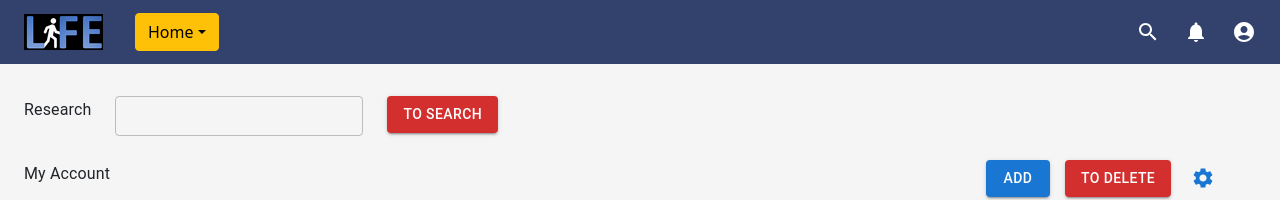
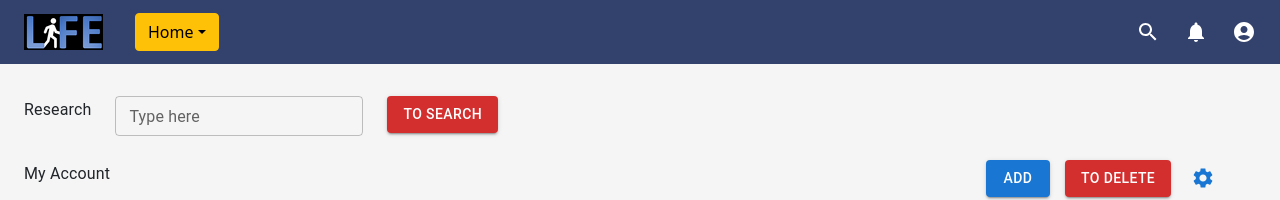
Before and after one commit to ranafaraznaru/DemoProject, a React (Create React App) app: page /myaccount in a window 1280 px wide. Shown: the top 200 px of the page. Built offline with nearby package versions, Linux system fonts and the light colour scheme.

Commit message:
textfield

```diff
--- a/src/Components/MyAccount.js
+++ b/src/Components/MyAccount.js
@@ -2,19 +2,23 @@ import React from "react";
 import { Box, Typography, TextField, Button } from "@mui/material";
 import Grid from "@mui/material/Grid";
 import SettingsIcon from "@mui/icons-material/Settings";
-
 const MyAccount = () => {
 	return (
 		<>
 			<Box sx={{ flexGrow: 1 }}>
 				<Grid container spacing={3} pl={3}>
 					<Grid item xs={12} md="auto" align="center">
-						<Typography variant="subtitle1" gutterBottom component="div">
+						<Typography variant="subtitle1" component="div">
 							Research
 						</Typography>
 					</Grid>
 					<Grid item xs={12} md="auto" align="center">
-						<TextField required id="outlined-required" size="small" />
+						<TextField
+							variant="outlined"
+							label="Type here"
+							id="outlined-size-small"
+							size="small"
+						/>
 					</Grid>
 					<Grid item xs={12} md="auto" align="center">
 						<Button variant="contained" href="#outlined-buttons" color="error">
```
Also changed, not shown: package.json (+3 -4 lines), src/Components/NavBar.js (+3 -18 lines), 1 other file (tests, documents, lock files or other folders).
